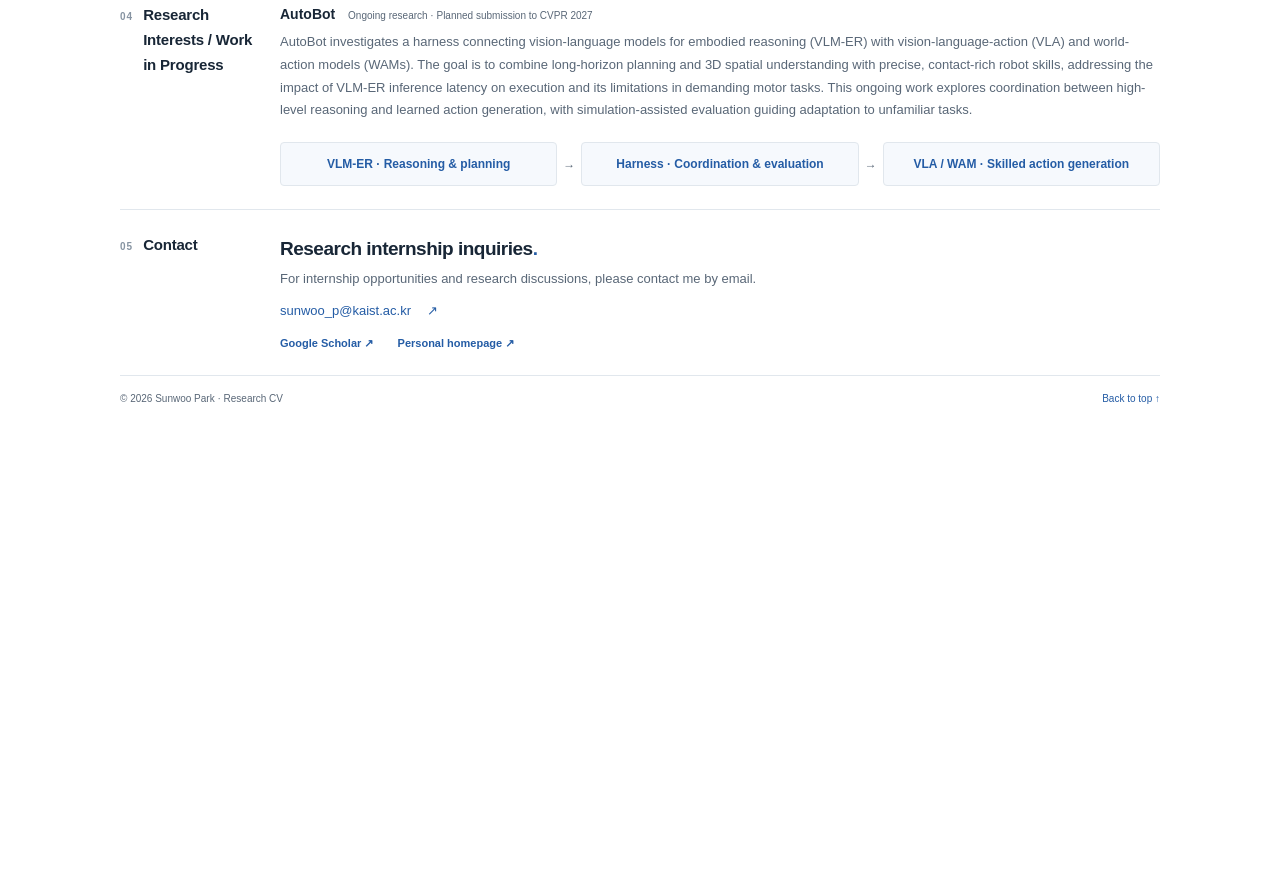
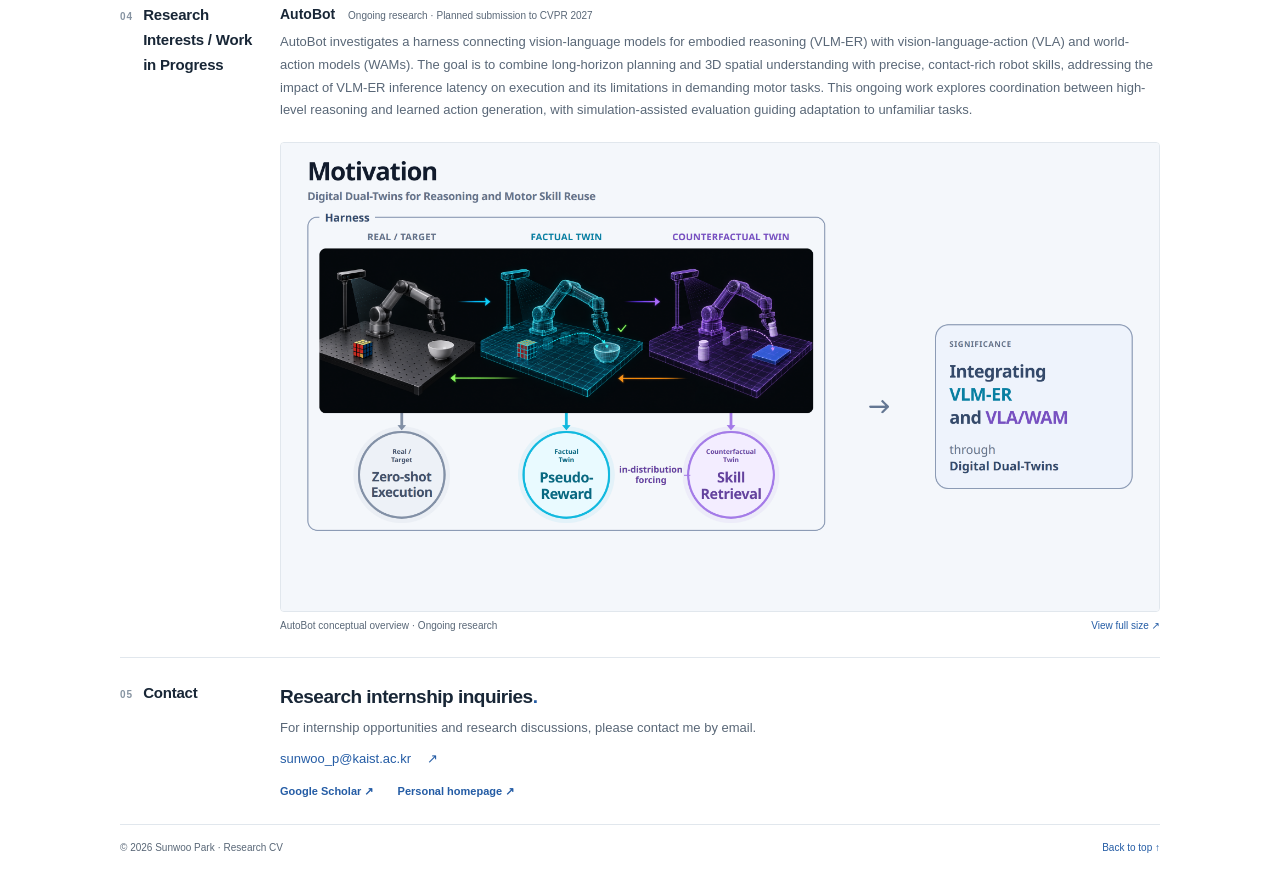
Before and after one commit to methoder00/cv, a plain HTML site: page internship.html in a window 1280 px wide. Shown: the part 1941-2819 px from the top of the page. Before the commit the page ends 2371 px from the top, so only its background shows below. Drawn offline with Linux system fonts and the light colour scheme.

Commit message:
Add AutoBot motivation slide to internship CV

```diff
--- a/internship.css
+++ b/internship.css
@@ -20,9 +20,9 @@
 .cv-methods{margin:0;display:grid;grid-template-columns:1fr 1fr;gap:16px 28px}
 .cv-methods dt{font-size:12px;font-weight:600;margin-bottom:4px}
 .cv-methods dd{font-size:12px;color:var(--muted);line-height:1.7;margin:0}
-.cv-scheme{display:grid;grid-template-columns:repeat(3,minmax(0,1fr));gap:24px;list-style:none;padding:0;margin:16px 0 0;font-size:12px}
-.cv-scheme li{position:relative;border:1px solid var(--line);border-radius:4px;padding:12px;text-align:center;color:var(--accent);background:#f6f9fd;font-weight:600;line-height:1.5}
-.cv-scheme li:not(:last-child)::after{content:"→";position:absolute;right:-19px;top:50%;transform:translateY(-50%);color:var(--muted)}
+.cv-overview{margin:16px 0 0}
+.cv-overview img{display:block;width:100%;height:auto;border:1px solid var(--line);border-radius:4px}
+.cv-overview figcaption{display:flex;flex-wrap:wrap;justify-content:space-between;gap:6px;margin-top:6px;font-size:10px;color:var(--muted)}
 .cv-contact-links{display:flex;flex-wrap:wrap;gap:10px 24px;margin-top:12px}
-@media(max-width:700px){.internship .header{min-height:58px}.internship nav{column-gap:17px;font-size:11px}.cv-project-overview{grid-template-columns:1fr;gap:12px}.cv-project .project-subtitle{font-size:15px}.cv-figure{max-width:350px;justify-self:center}.cv-summary{font-size:12px;margin-top:14px}.cv-methods{grid-template-columns:1fr;gap:13px}.cv-scheme{grid-template-columns:1fr;gap:20px}.cv-scheme li:not(:last-child)::after{content:"↓";right:50%;top:auto;bottom:-19px;transform:translateX(50%)}}
-@media print{.internship .page{width:100%}.internship .header,.cv-figure{display:none}.internship .profile{grid-template-columns:minmax(0,1fr) 270px;padding:0 0 16px}.internship .section{grid-template-columns:110px minmax(0,1fr);gap:20px;padding:14px 0}.cv-project{break-inside:avoid;padding:14px 0}.cv-project-overview{grid-template-columns:1fr}.cv-project .project-subtitle{font-size:14px}.cv-summary{font-size:12px;margin-top:10px}.cv-methods{grid-template-columns:1fr 1fr}.cv-methods dd{font-size:11px}.cv-contact-links{margin-top:6px}}
+@media(max-width:700px){.internship .header{min-height:58px}.internship nav{column-gap:17px;font-size:11px}.cv-project-overview{grid-template-columns:1fr;gap:12px}.cv-project .project-subtitle{font-size:15px}.cv-figure{max-width:350px;justify-self:center}.cv-summary{font-size:12px;margin-top:14px}.cv-methods{grid-template-columns:1fr;gap:13px}}
+@media print{.internship .page{width:100%}.internship .header,.cv-figure{display:none}.internship .profile{grid-template-columns:minmax(0,1fr) 270px;padding:0 0 16px}.internship .section{grid-template-columns:110px minmax(0,1fr);gap:20px;padding:14px 0}.cv-project,.cv-overview{break-inside:avoid;padding:14px 0}.cv-project-overview{grid-template-columns:1fr}.cv-project .project-subtitle{font-size:14px}.cv-summary{font-size:12px;margin-top:10px}.cv-methods{grid-template-columns:1fr 1fr}.cv-methods dd{font-size:11px}.cv-contact-links{margin-top:6px}}
--- a/internship.html
+++ b/internship.html
@@ -145,11 +145,12 @@
             <h3>AutoBot <span class="cv-status">Ongoing research · Planned submission to CVPR 2027</span></h3>
             <p class="body-copy">AutoBot investigates a harness connecting vision-language models for embodied reasoning (VLM-ER) with vision-language-action (VLA) and world-action models (WAMs). The goal is to combine long-horizon planning and 3D spatial understanding with precise, contact-rich robot skills, addressing the impact of VLM-ER inference latency on execution and its limitations in demanding motor tasks. This ongoing work explores coordination between high-level reasoning and learned action generation, with simulation-assisted evaluation guiding adaptation to unfamiliar tasks.</p>
           </div>
-          <ol class="cv-scheme" aria-label="High-level research direction">
-            <li>VLM-ER · Reasoning &amp; planning</li>
-            <li>Harness · Coordination &amp; evaluation</li>
-            <li>VLA / WAM · Skilled action generation</li>
-          </ol>
+          <figure class="cv-overview">
+            <a href="assets/autobot-overview.png" target="_blank" rel="noopener" aria-label="Open AutoBot conceptual overview at full size (new tab)">
+              <img src="assets/autobot-overview.png" alt="AutoBot Digital Dual-Twin concept linking VLM-ER reasoning and VLA/WAM motor skills through real target execution, factual-twin pseudo-reward, and counterfactual-twin skill retrieval." width="3200" height="1704" loading="lazy">
+            </a>
+            <figcaption><span>AutoBot conceptual overview · Ongoing research</span><a href="assets/autobot-overview.png" target="_blank" rel="noopener">View full size ↗</a></figcaption>
+          </figure>
         </div>
       </section>
 
```
Also changed, not shown: assets/autobot-overview.png (added), 1 other file.
